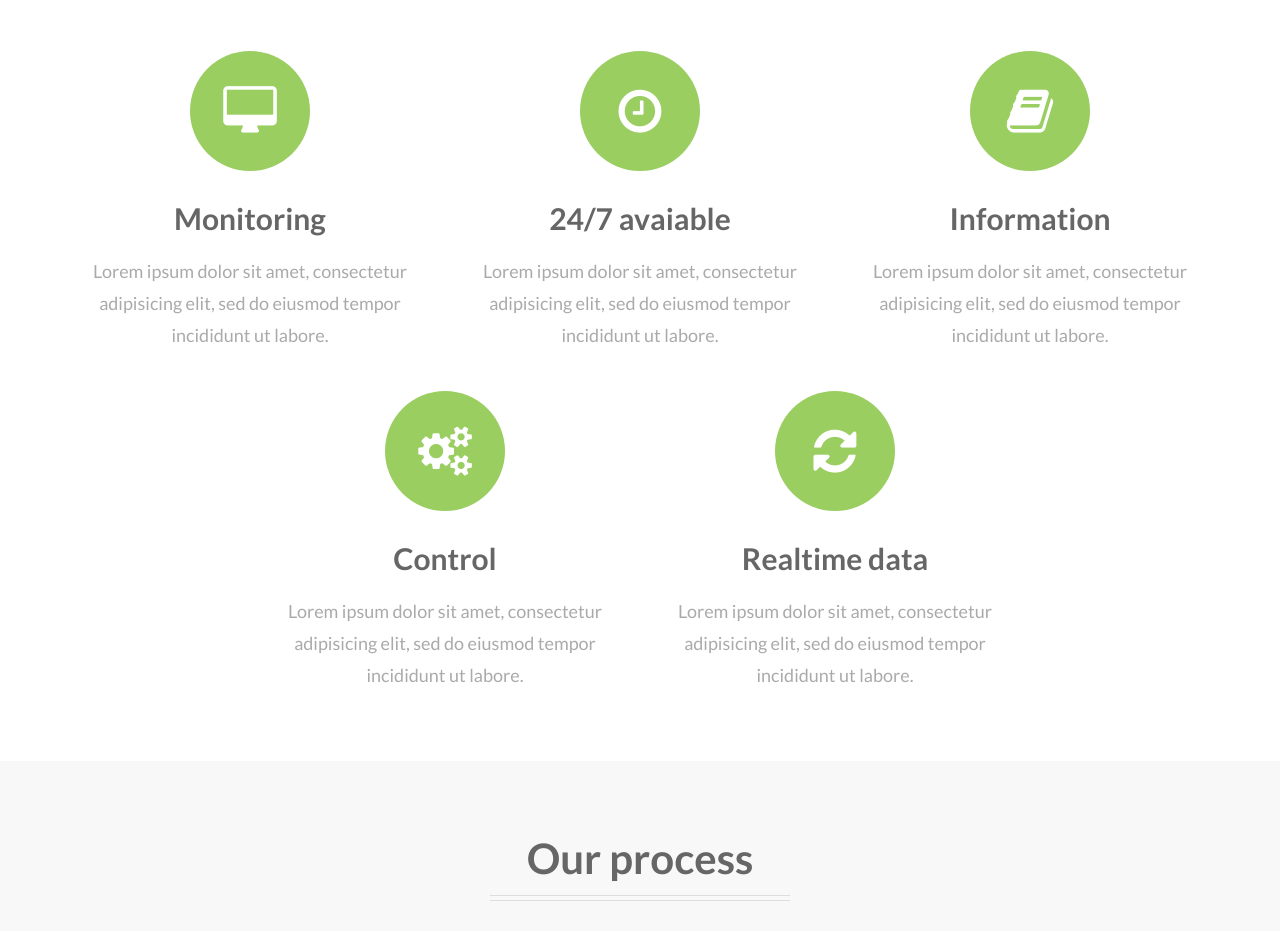
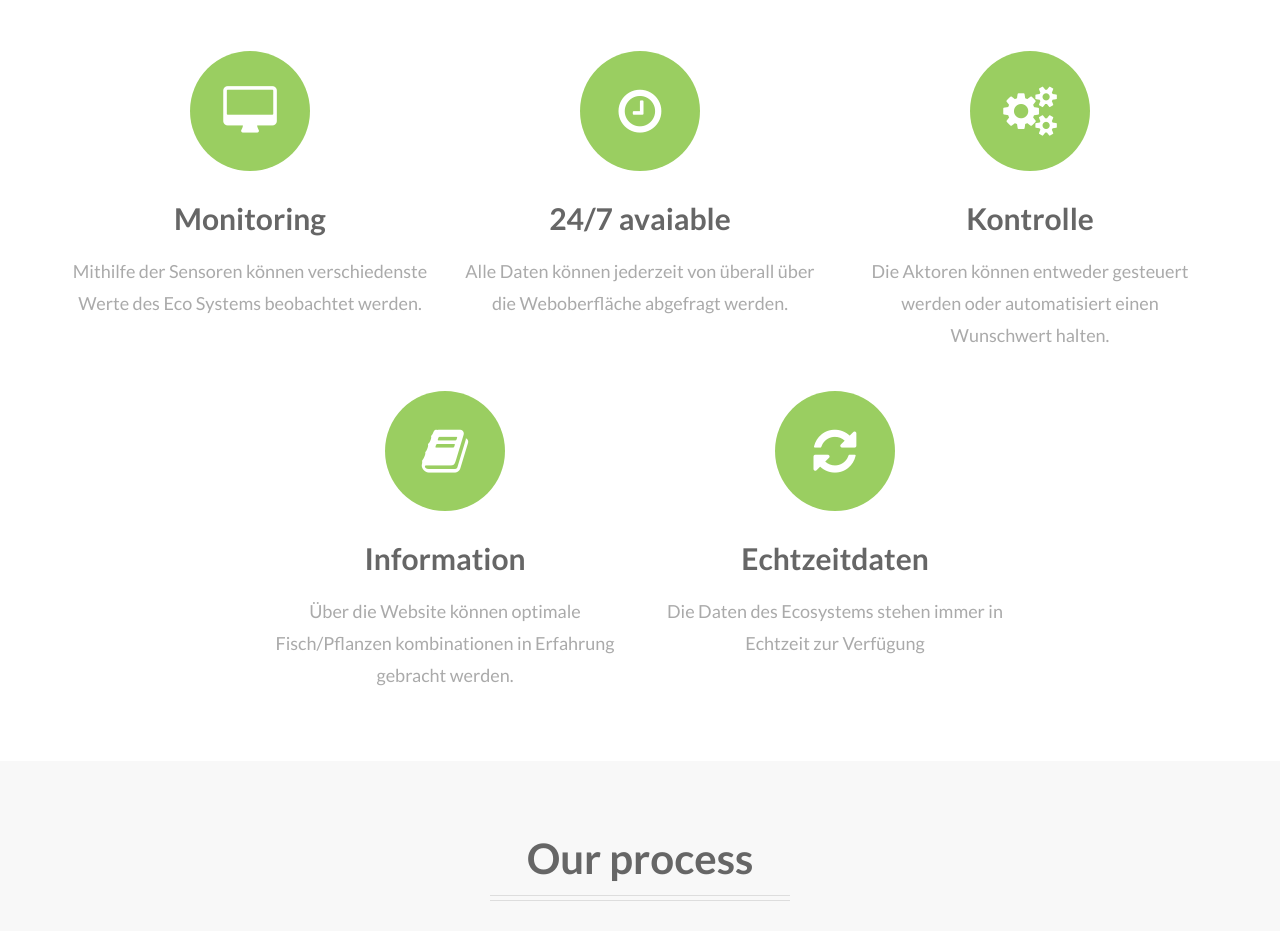
Before and after one commit to mschwebler-tgm/Aquaponics, a Django app: template webauftritt/template/index.html in a window 1280 px wide. Shown: the part 806-1737 px from the top of the page. Run offline with Django 3.2, Linux system fonts and the light colour scheme; the template is opened without the code that fills it, so the values that code supplies are empty; some libraries are stand-ins or nearby versions.

Commit message:
added text for features

```diff
--- a/webauftritt/template/index.html
+++ b/webauftritt/template/index.html
@@ -67,7 +67,7 @@
             	<div class="divider-2"><span></span></div>
             	<h1><a href="">URBAN GREEN</a></h1>
             	<div class="divider-2"><span></span></div>
-            	<p>And it's not even about weed!</p>
+            	<p>Create your own ecosystem!</p>
             	<div class="top-content-bottom-link">
             		<a class="big-link-1" href="#" id="explore">Explore</a>
             	</div>
@@ -82,8 +82,9 @@
 	                    <h2>Features</h2>
 	                    <div class="divider-1 wow fadeInUp"><span></span></div>
 	                    <p>
-	                    	Lorem ipsum dolor sit amet, consectetur adipisicing elit, sed do eiusmod tempor incididunt ut
-	                    	labore et dolore magna aliqua. Ut enim ad minim veniam, quis nostrud exercitation.
+	                    	Das Hydroponik System bietet mit nahezu keinem Wartungsaufwand,
+							eine effiziente Pflanzenzucht. Lediglich die Pflanzen setzen, die Fische hinzufügen und
+							das System kann inbetrieb genommen werden!
 	                    </p>
 	                </div>
 	            </div>
@@ -91,28 +92,29 @@
                 	<div class="col-sm-4 what-we-do-box wow fadeInUp">
 	                	<div class="what-we-do-box-icon"><i class="fa fa-desktop"></i></div>
 	                    <h3>Monitoring</h3>
-	                    <p>Lorem ipsum dolor sit amet, consectetur adipisicing elit, sed do eiusmod tempor incididunt ut labore.</p>
+	                    <p>Mithilfe der Sensoren können verschiedenste Werte des Eco Systems beobachtet werden.</p>
                     </div>
                     <div class="col-sm-4 what-we-do-box wow fadeInDown">
 	                	<div class="what-we-do-box-icon"><i class="fa fa-clock-o"></i></div>
 	                    <h3>24/7 avaiable</h3>
-	                    <p>Lorem ipsum dolor sit amet, consectetur adipisicing elit, sed do eiusmod tempor incididunt ut labore.</p>
+	                    <p>Alle Daten können jederzeit von überall über die Weboberfläche abgefragt werden.</p>
                     </div>
+					<div class="col-sm-4 what-we-do-box wow fadeInUp">
+						<div class="what-we-do-box-icon"><i class="fa fa-cogs"></i></div>
+						<h3>Kontrolle</h3>
+						<p>Die Aktoren können entweder gesteuert werden oder automatisiert einen Wunschwert halten.</p>
+					</div>
+
+					<div class="col-sm-2 team-box wow fadeInUp"></div>
                     <div class="col-sm-4 what-we-do-box wow fadeInUp">
 	                	<div class="what-we-do-box-icon"><i class="fa fa-book"></i></div>
 	                    <h3>Information</h3>
-	                    <p>Lorem ipsum dolor sit amet, consectetur adipisicing elit, sed do eiusmod tempor incididunt ut labore.</p>
-                    </div>
-					<div class="col-sm-2 team-box wow fadeInUp"></div>
-					<div class="col-sm-4 what-we-do-box wow fadeInUp">
-	                	<div class="what-we-do-box-icon"><i class="fa fa-cogs"></i></div>
-	                    <h3>Control</h3>
-	                    <p>Lorem ipsum dolor sit amet, consectetur adipisicing elit, sed do eiusmod tempor incididunt ut labore.</p>
+	                    <p>Über die Website können optimale Fisch/Pflanzen kombinationen in Erfahrung gebracht werden.</p>
                     </div>
 					<div class="col-sm-4 what-we-do-box wow fadeInUp">
 	                	<div class="what-we-do-box-icon"><i class="fa fa-refresh"></i></div>
-	                    <h3>Realtime data</h3>
-	                    <p>Lorem ipsum dolor sit amet, consectetur adipisicing elit, sed do eiusmod tempor incididunt ut labore.</p>
+	                    <h3>Echtzeitdaten</h3>
+	                    <p>Die Daten des Ecosystems stehen immer in Echtzeit zur Verfügung</p>
                     </div>
 					<div class="col-sm-2 team-box wow fadeInUp"></div>
 	            </div>
```
